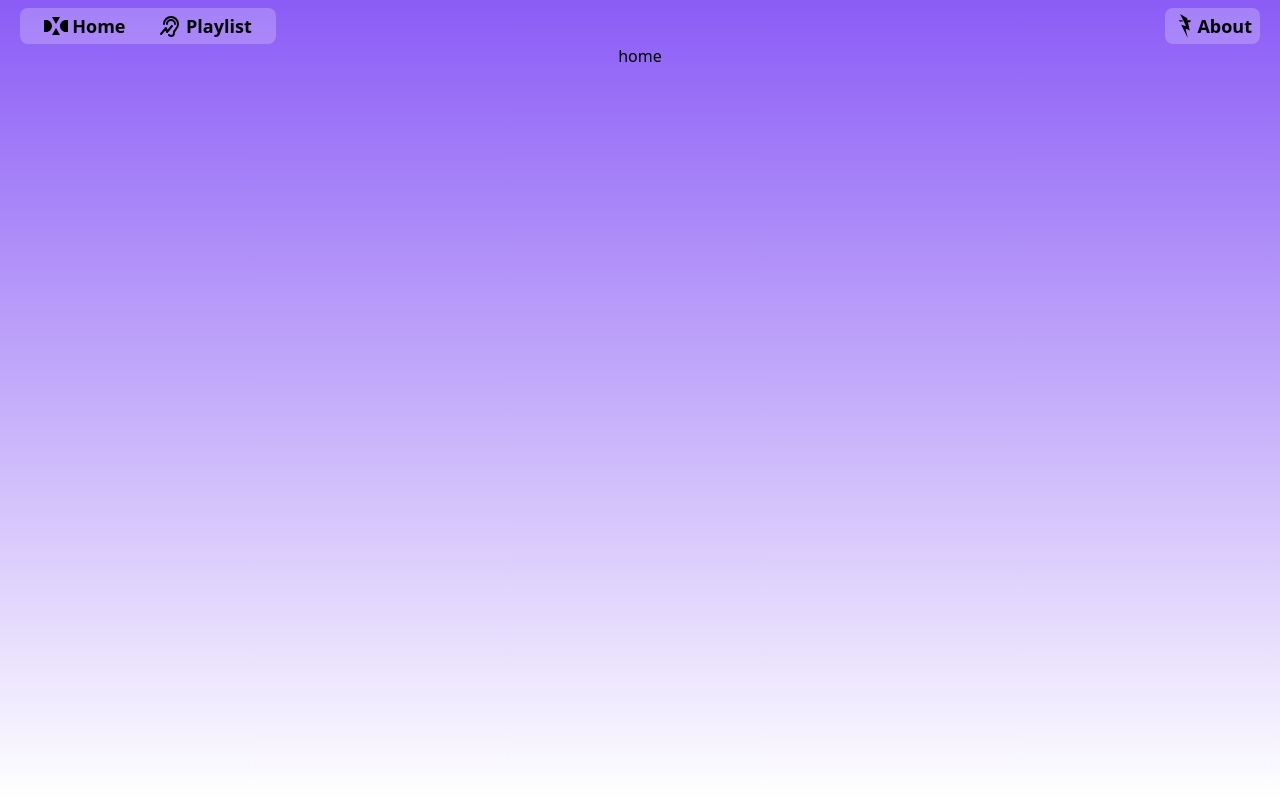
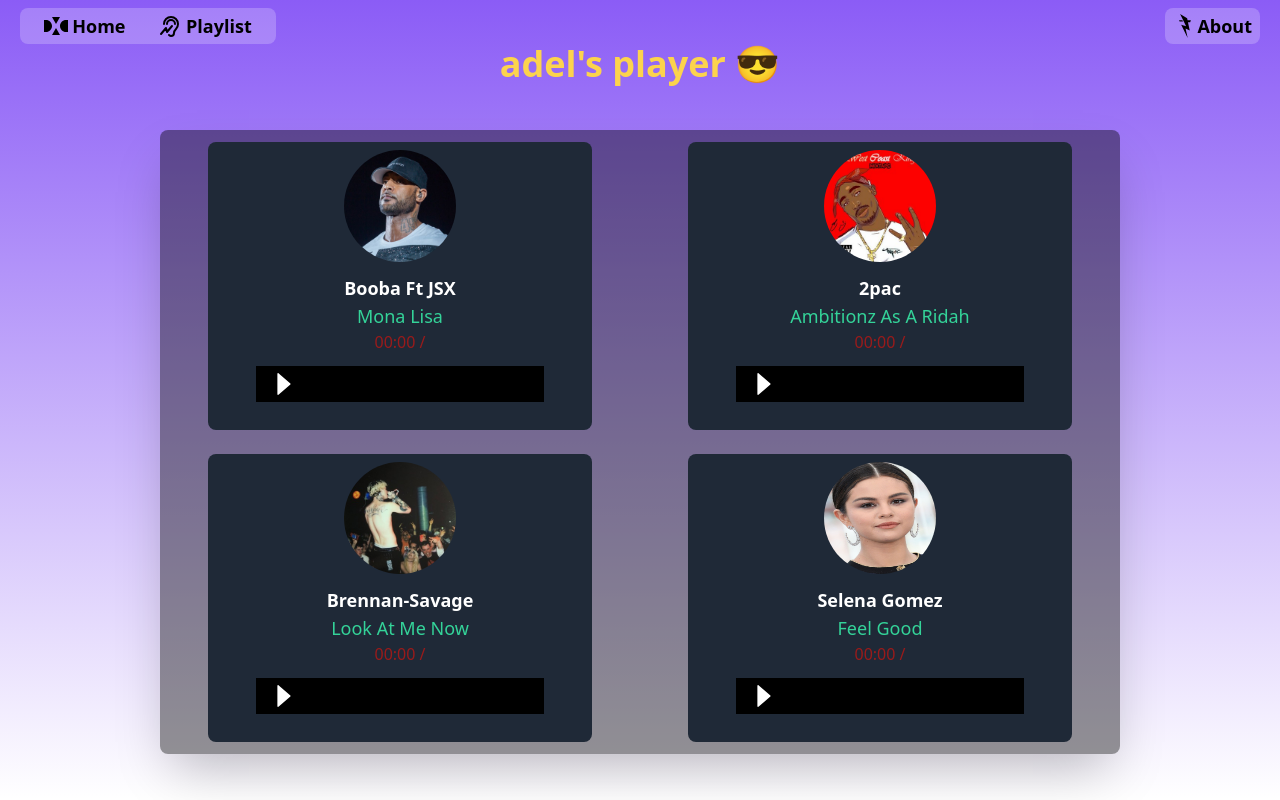
Before and after one commit to comptyadel96/songs-Player, a React (Create React App) app: page / in a window 1280 px wide. Built offline with nearby package versions, Linux system fonts and the light colour scheme.

Commit message:
add the home page list songs etc ...

```diff
--- a/src/App.js
+++ b/src/App.js
@@ -8,6 +8,7 @@
     <Router>
       <div className="w-screen h-screen items-center flex flex-col bg-gradient-to-b from-purple-500 pt-2 ">
         <Navbar />
+        <p className="text-4xl font-semibold text-yellow-300">adel's player 😎 </p>
         <Switch>
           <Route exact path="/">
             <Home />
--- a/src/components/MusicControllers.js
+++ b/src/components/MusicControllers.js
@@ -6,7 +6,13 @@
 } from "react-icons/ai"
 import { BiPauseCircle } from "react-icons/bi"
 
-function MusicControllers({ playNextSong, playPreviousSong, onPlay, onPause }) {
+function MusicControllers({
+  playNextSong,
+  playPreviousSong,
+  onPlay,
+  onPause,
+  showPrevAndNext = true,
+}) {
   const [paused, setPaused] = useState(false)
   const iconsStyle = {
     color: "white",
@@ -19,12 +25,14 @@
 
   return (
     <div className="w-72 mt-3 bg-black h-9 flex justify-between items-center px-3">
+      {showPrevAndNext && (
         <AiFillFastBackward
           style={iconsStyle}
           size={26}
           className="hover:bg-glass rounded-full w-8"
           onClick={playPreviousSong}
         />
+      )}
       <div onClick={toggleIcon}>
         {!paused ? (
           <AiFillCaretRight
@@ -43,12 +51,14 @@
         )}
       </div>
 
+      {showPrevAndNext && (
         <AiFillFastForward
           style={iconsStyle}
           size={26}
           className="hover:bg-glass rounded-full w-8"
           onClick={playNextSong}
         />
+      )}
     </div>
   )
 }
--- a/src/components/MusicPlayer.js
+++ b/src/components/MusicPlayer.js
@@ -8,6 +8,7 @@
   audio,
   playNextSong,
   playPreviousSong,
+  showPrevAndNext = true,
 }) {
   const audioRef = useRef(null)
   const [songDuration, setSongDuration] = useState()
@@ -34,7 +35,7 @@
   const pauseAudio = () => audioRef.current.pause() // pause the song
 
   return (
-    <div className="w-96 h-72  bg-gray-800  flex flex-col items-center rounded-lg ">
+    <div className="w-96 h-72  bg-gray-800  flex flex-col items-center rounded-lg m-3 ">
       <img
         alt="artist cover"
         src={photo}
@@ -52,6 +53,7 @@
         playPreviousSong={playPreviousSong}
         onPause={pauseAudio}
         onPlay={playAudio}
+        showPrevAndNext={showPrevAndNext}
       />
       <audio
         src={audio}
--- a/src/components/Navbar.js
+++ b/src/components/Navbar.js
@@ -56,14 +56,14 @@
           you own buisness or make it more interesting ....(add a backend with
           payment method/add animations etc ){" "}
         </p>
-        <div className="mx-auto text-white flex items-center  w-56">
+        <div className="mx-auto text-white flex items-center mt-2 w-56">
           <a
             href="https://github.com/comptyadel96"
             target="_blank"
             rel="noreferrer">
             <GrGithub size={32} />
           </a>
-          <p className="ml-2" > my github</p>
+          <p className="ml-2"> my github</p>
         </div>
       </div>
     </div>
--- a/src/pages/Home.js
+++ b/src/pages/Home.js
@@ -1,9 +1,20 @@
 import React from "react"
+import MusicPlayer from "../components/MusicPlayer"
+import songs from "../components/Songs"
 
 function Home() {
   return (
-    <div>
-      <p>home</p>
+    <div className="bg-blackglass md:w-3/4  rounded-lg shadow-2xl my-auto flex flex-wrap justify-around items-center ">
+      {songs.map((song) => (
+        <MusicPlayer
+          title={song.title}
+          artist={song.artist}
+          photo={song.photo}
+          audio={song.audio}
+          showPrevAndNext={false}
+          key={song.id}
+        />
+      ))}
     </div>
   )
 }
--- a/src/pages/PlaylistPlayer.js
+++ b/src/pages/PlaylistPlayer.js
@@ -16,10 +16,12 @@
   }
   // function fire when user click the player's backward icon
   const getPreviousSong = () => {
-    currentSongIndex > 0 && setCurrentSongIndex(currentSongIndex - 1)
+    currentSongIndex > 0
+      ? setCurrentSongIndex(currentSongIndex - 1)
+      : setCurrentSongIndex(songs.length - 1)
   }
   return (
-    <div >
+    <div>
       <MusicPlayer
         title={currentSong.title}
         artist={currentSong.artist}
--- a/tailwind.config.js
+++ b/tailwind.config.js
@@ -26,6 +26,7 @@
       },
       glass: "rgba(255, 255, 255,0.17)",
       glass2: "rgba(255, 255, 255,0.22)",
+      blackglass:"rgba(0,0,0,0.42)",
       gold: "#ffca31",
       black: colors.black,
       white: colors.white,
```
Lines whose indentation alone changed are shown as unchanged.
